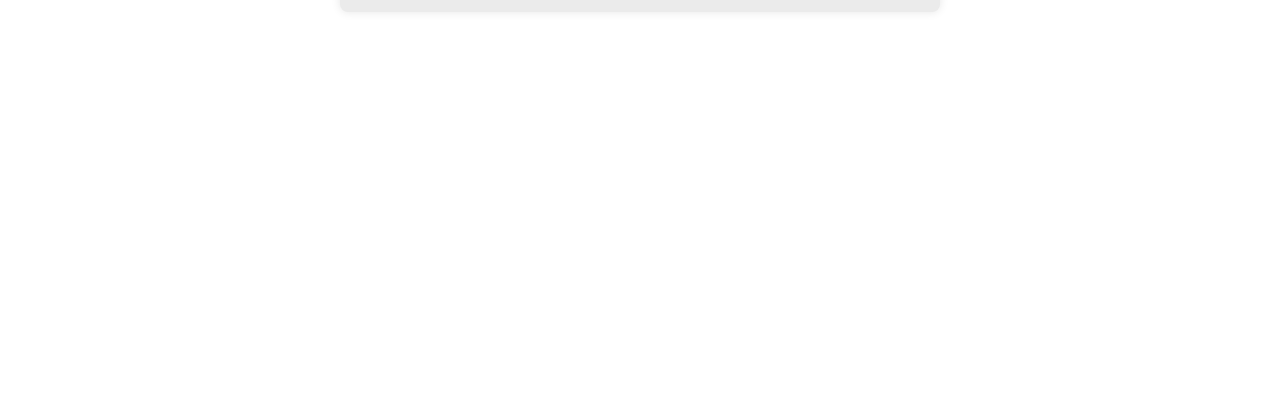
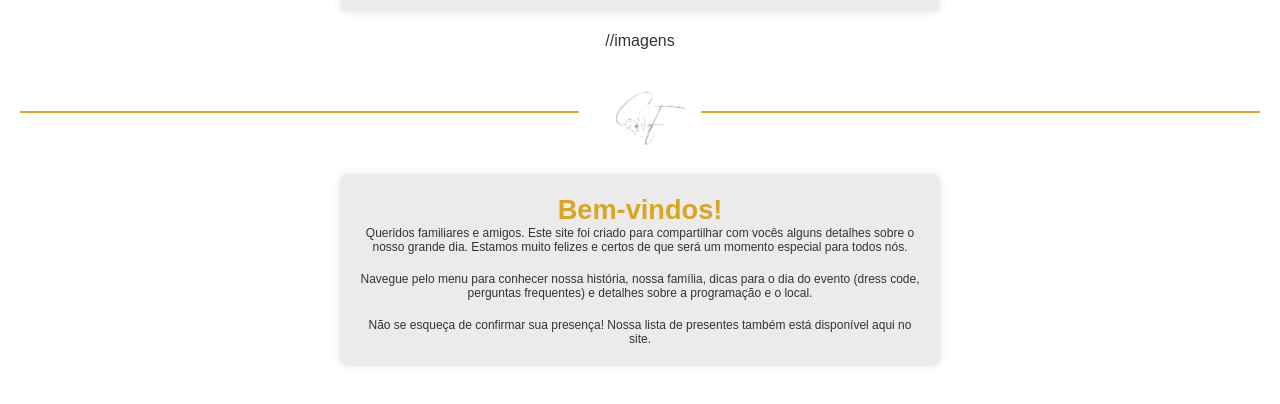
Before and after one commit to LeoJRi/SiteCasamento, a React (Create React App) app in the folder meu-projeto/: page / in a window 1280 px wide. Shown: the part 856-1260 px from the top of the page. Built offline with nearby package versions, Linux system fonts and the light colour scheme.

Commit message:
textos header

```diff
--- a/meu-projeto/src/pages/Home.js
+++ b/meu-projeto/src/pages/Home.js
@@ -1,17 +1,35 @@
 import React from 'react';
 import '../css/components.css';
+import logo from '../images/logo.png';
 
 const Home = () => {
     return (
         <div className="wedding-page">
-            <header className="rsvp-section">
+            <div className="rsvp-section">
                 <h1 className="header-title">Era uma vez...</h1>
                 <p className="text-description">Dizem que encontramos o amor de nossas vidas quando alguém ao nosso lado traz uma sensação de paz ao coração. Mas essa paz é diferente para cada pessoa. Pode ser a paz de encontrar alguém com gostos parecidos, a paz de desejar dividir com essa pessoa todos os dias que virão, alegrias, desafios, histórias. Ou talvez seja a paz de perceber que, mesmo sendo diferentes, essa pessoa fez seu coração dizer “sim” desde o primeiro instante.</p>
                 <br/>
                 <p className="text-description">Você saberá quando ela chegar, pois seu coração vai acelerar, seus sonhos serão invadidos, e cada encontro trará aquele frio na barriga. Sentirá um toque, mesmo sem um beijo, e verá que os sentimentos mais puros surgem sem que nada precise ser cobrado. Será único, será recíproco, será amor.</p>
                 <br/>
                 <p className="text-description">E assim aconteceu conosco, foi de um jeito leve e carinhoso que nos envolvemos e deixamos o amor nos guiar.</p>
-            </header>
+            </div>
+            //imagens
+            <div className="banner-container">
+                <div className="banner"></div>
+                <div className="logo-container">
+                <img src={logo} alt="Logo" className="logo" />
+                </div>
+                <div className="banner"></div>
+            </div>
+
+            <div className="rsvp-section">
+                <h1 className="header-title">Bem-vindos!</h1>
+                <p className="text-description">Queridos familiares e amigos. Este site foi criado para compartilhar com vocês alguns detalhes sobre o nosso grande dia. Estamos muito felizes e certos de que será um momento especial para todos nós.</p>
+                <br/>
+                <p className="text-description">Navegue pelo menu para conhecer nossa história, nossa família, dicas para o dia do evento (dress code, perguntas frequentes) e detalhes sobre a programação e o local.</p>
+                <br/>
+                <p className="text-description">Não se esqueça de confirmar sua presença! Nossa lista de presentes também está disponível aqui no site.</p>
+            </div>
         </div>
     )
 };
```
